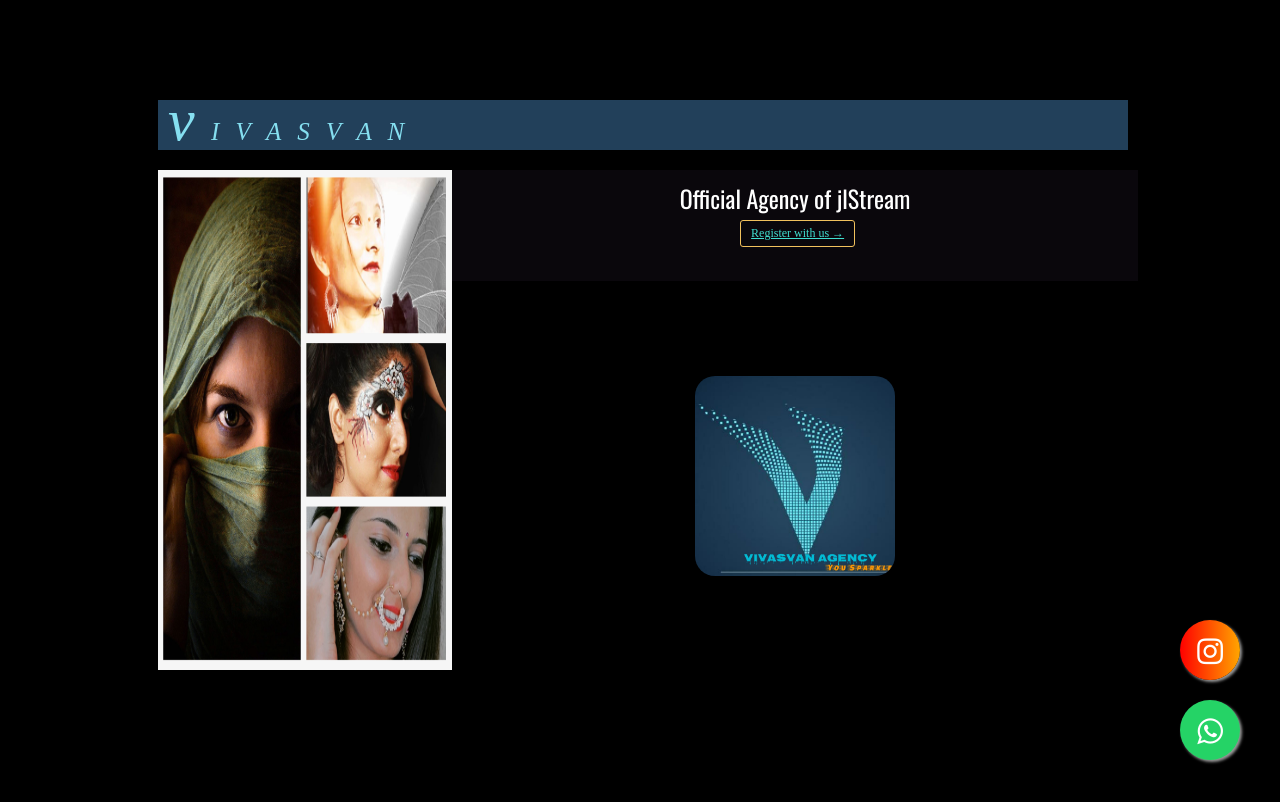
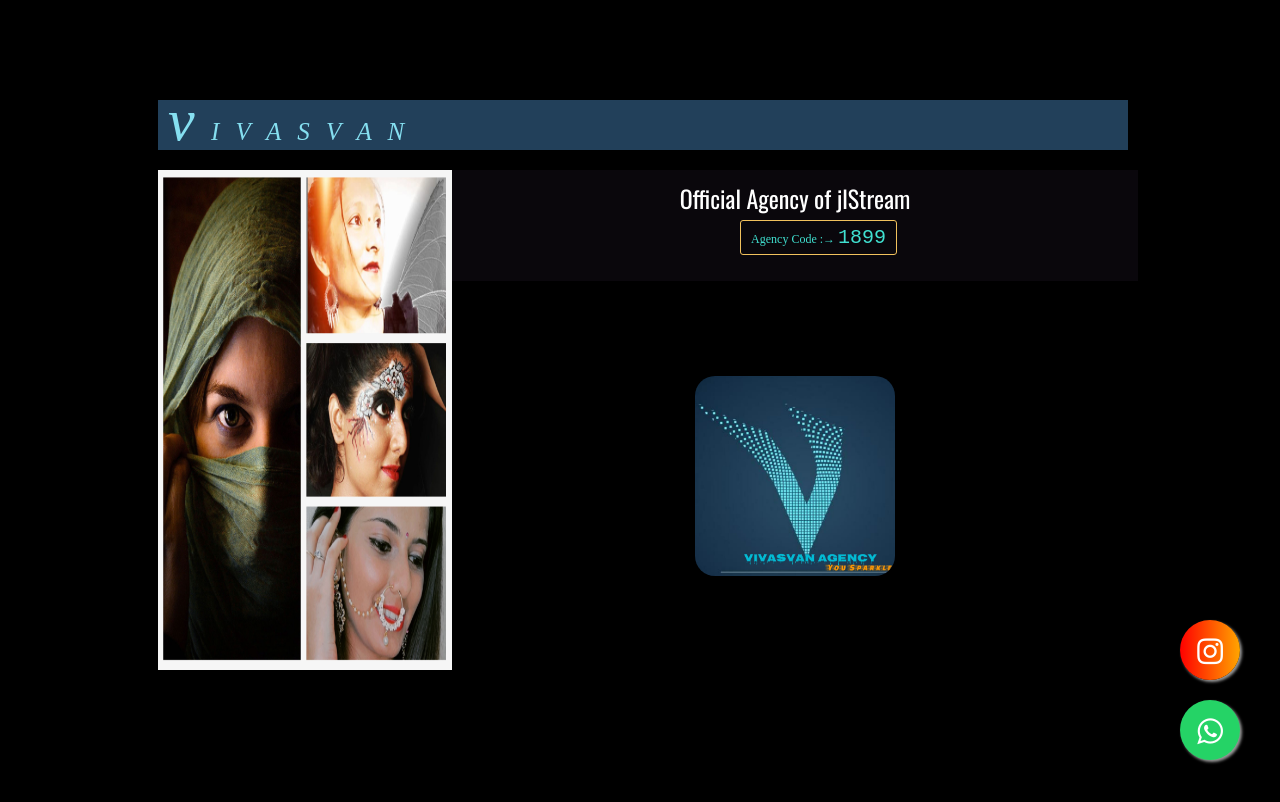
Before and after one commit to chinnanil/vivasvan, a React (Create React App) app: page / in a window 1280 px wide. Shown: the top 802 px of the page. Built offline with nearby package versions, Linux system fonts and the light colour scheme.

Commit message:
removed google form

```diff
--- a/src/App.css
+++ b/src/App.css
@@ -43,7 +43,8 @@
     position: absolute;
     top:40px;
 	left: 120px;
-	font-size: 12px;
+    font-size: 12px;
+    text-decoration: none;
 }
 .title h2{
     color: white;
--- a/src/App.js
+++ b/src/App.js
@@ -20,7 +20,8 @@
         </div>
         <div className="header_right">
               <div className="title"><h2 className="tagLine">Official Agency of jlStream</h2>
-              <a target="_blank" href="https://docs.google.com/forms/d/e/1FAIpQLScuA6rnt8QH_Ke3QhobUcYQC53BbMyNru0Ic-i6lLWvUx97mg/viewform?usp=sf_link" class="title__potluck-btn" rel="noopener noreferrer">Register with us →</a>
+              <a target="_blank" href="#" class="title__potluck-btn" rel="noopener noreferrer">Agency Code :→ <code style={{fontSize:20}}>1899</code> </a>
+
               </div>
               <div className="people">
                 <Card />
```
Also changed, not shown: 1 other file (tests, documents, lock files or other folders).
